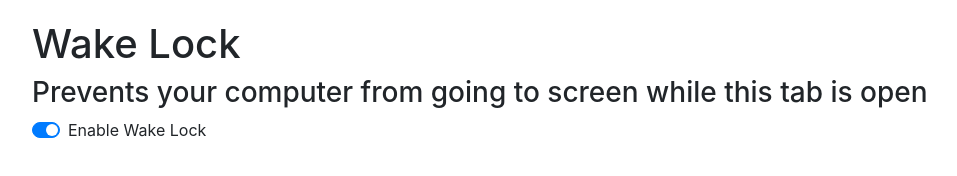
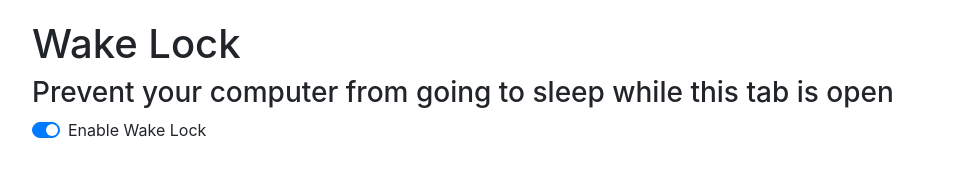
Before and after one commit to guilemieux/WakeLock, a plain HTML site: page index.html in a window 1280 px wide. Shown: the whole page, without its empty margins (53-1010 px from the left). Drawn offline with nearby package versions, Linux system fonts and the light colour scheme.

Commit message:
fix typo

```diff
--- a/index.html
+++ b/index.html
@@ -20,7 +20,7 @@
         <div class="container">
             <header>
                 <h1>Wake Lock</h1>
-                <h3>Prevents your computer from going to screen while this tab is open</h3>
+                <h3>Prevent your computer from going to sleep while this tab is open</h3>
             </header>
 
             <content>
```
